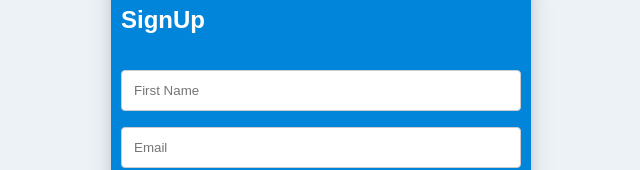
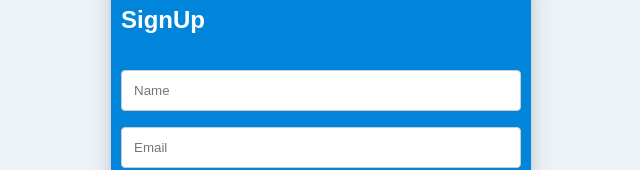
Before and after one commit to osesunday1/GHS-FRONTEND, a React (Vite) app: page /auth in a window 1280 px wide. Both pictures are taken after a click on the element "Dont have an account? Switch to Signup". Shown: the part 226-396 px from the top of the page, without its empty margins (319-959 px from the left). Built offline with nearby package versions, Linux system fonts and the light colour scheme.

Commit message:
name update

```diff
--- a/src/pages/Auth.jsx
+++ b/src/pages/Auth.jsx
@@ -229,7 +229,7 @@ const Auth = () => {
               name="name"
               value={state.name}
               onChange={handleInputChange}
-              placeholder="First Name"
+              placeholder="Name"
               required
             />
             {state.errors.name && <p style={{ color: 'red' }}>{state.errors.name}</p>}
```
